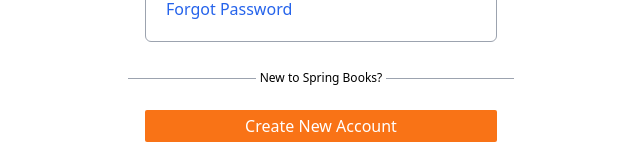
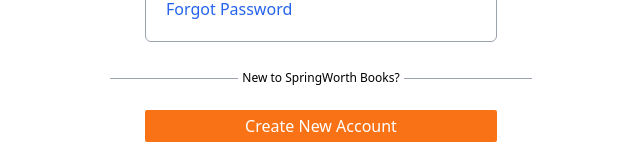
Before and after one commit to salakofavour/springworth, a Next.js app: page /account/signin in a window 1280 px wide. Shown: the part 383-543 px from the top of the page, without its empty margins (319-959 px from the left). Built offline with nearby package versions, Linux system fonts and the light colour scheme; no server answers; the database is empty.

Commit message:
change name

```diff
--- a/src/pages/account/signin/index.js
+++ b/src/pages/account/signin/index.js
@@ -21,7 +21,7 @@
     <>
       <div className="flex items-center mt-7">
         <div className="w-28 lg:w-32 h-[1px] bg-gray-400"></div>
-        <p className="text-xs px-1">New to Spring Books?</p>
+        <p className="text-xs px-1">New to SpringWorth Books?</p>
         <div className="w-28 lg:w-32 h-[1px] bg-gray-400"></div>
       </div>
       <Link href={"/account/signup"}>
```
